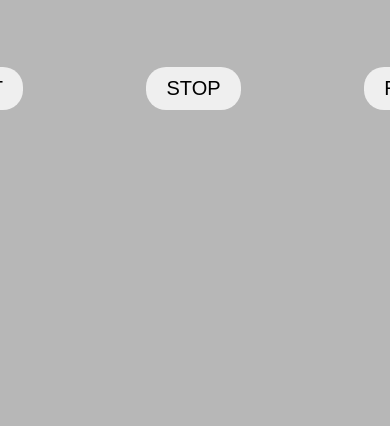
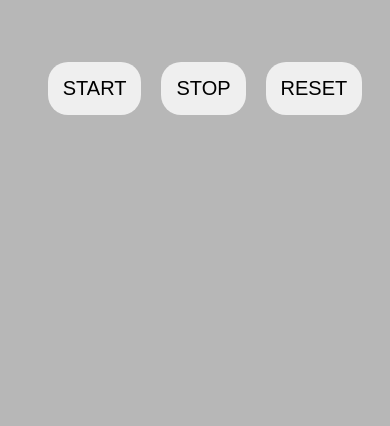
Before and after one commit to ahmed123-ar/js-stopwatch, a plain HTML site: page index.html in a window 390 px wide. Shown: the part 418-844 px from the top of the page. Drawn offline with Linux system fonts and the light colour scheme.

Commit message:
second commit

```diff
--- a/stye.css
+++ b/stye.css
@@ -2,6 +2,12 @@
     margin: 0;
     padding: 0;
     box-sizing: border-box;
+}
+
+body{
+     width: 100vw;
+    height: 100vh;
+     background-color: rgb(183, 183, 183);
 }
 
 #main{
@@ -48,3 +54,23 @@
     cursor: pointer;
 
 }
+
+@media(max-width : 510px) {
+    #time{
+        justify-content: center;
+    }
+
+    #buttons{
+        justify-content: center;
+    }
+
+    #time div{
+        margin-left: 40px;
+    }
+
+    #buttons button{
+        margin-left: 20px;
+        padding: 15px 15px;
+    }
+
+}
```
